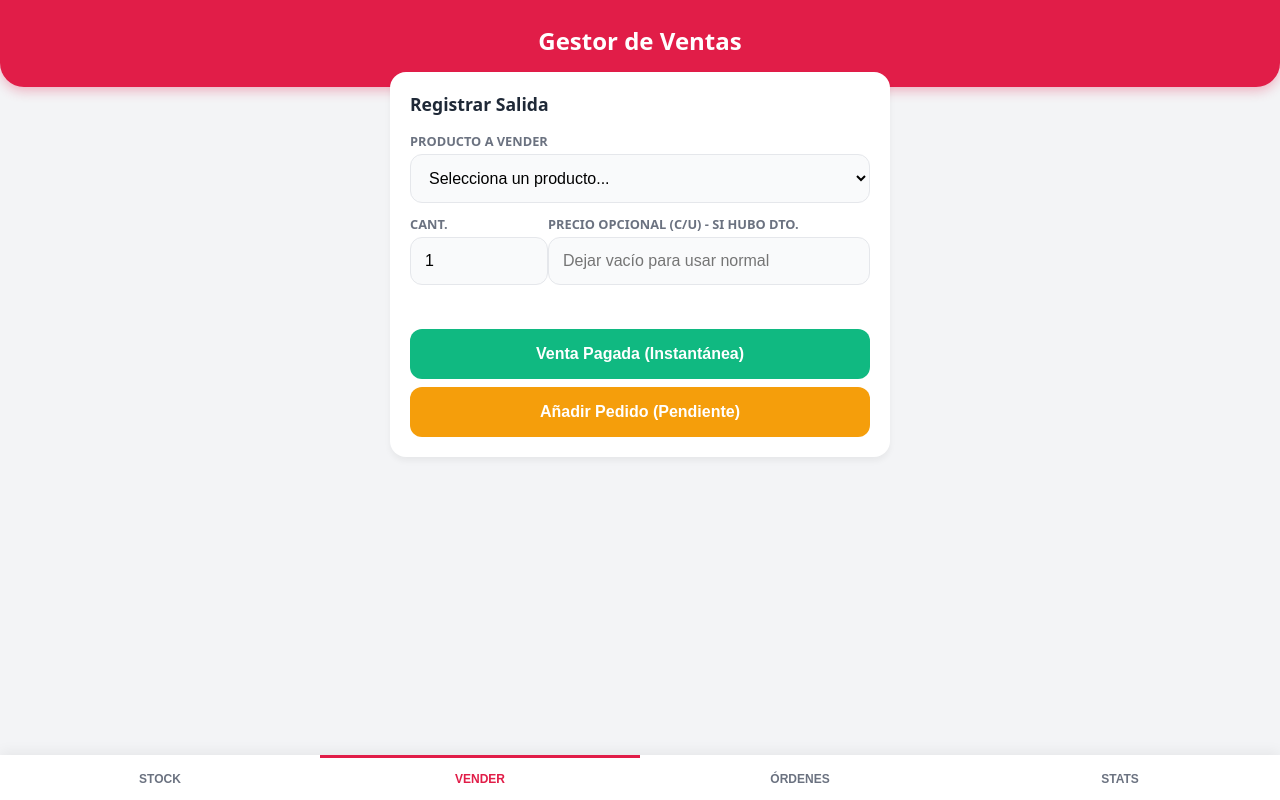
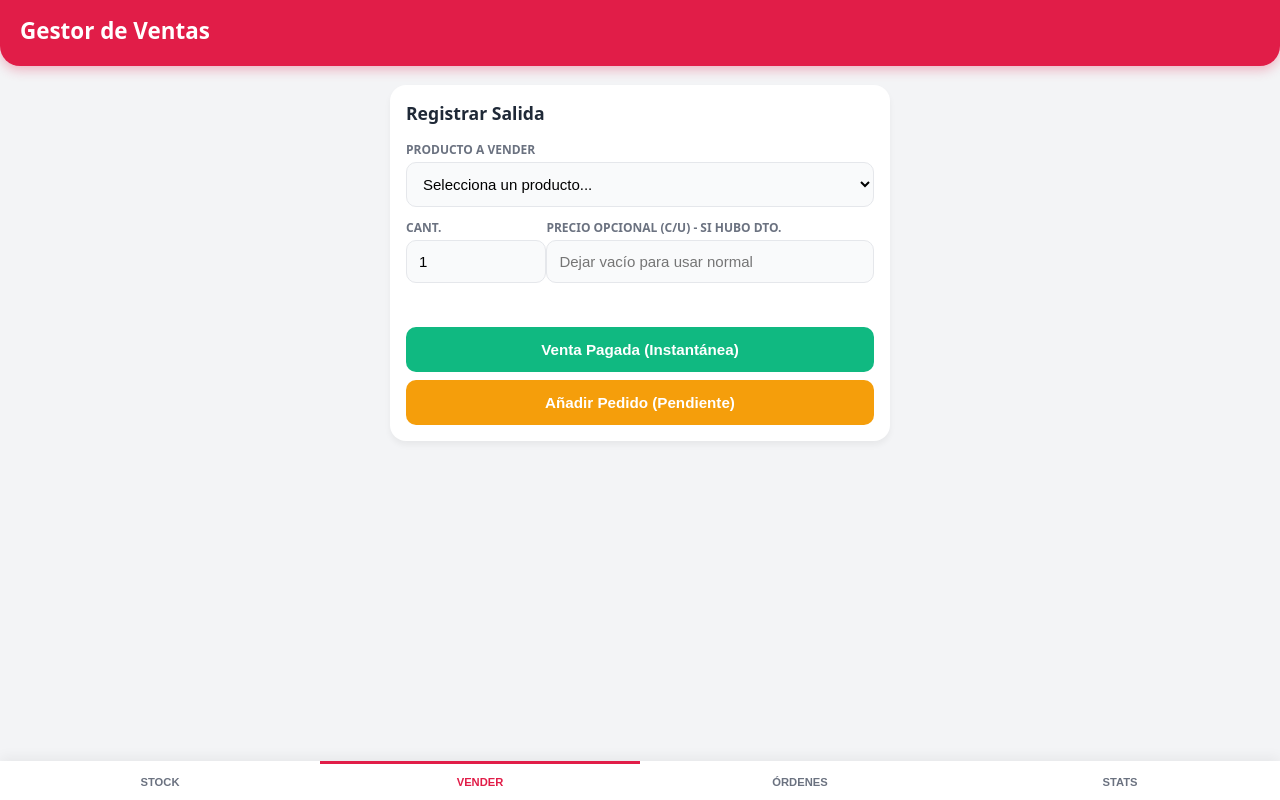
Before and after one commit to FORDjr/Venta22, a React (Vite) app: page / in a window 1280 px wide. Built offline with nearby package versions, Linux system fonts and the light colour scheme.

Commit message:
Actualizar index.css

```diff
--- a/src/index.css
+++ b/src/index.css
@@ -6,6 +6,7 @@
   --text-muted: #6b7280;
   --danger: #ef4444;
   --info: #3b82f6;
+  --purple: #8b5cf6;
 }
 
 body {
@@ -15,30 +16,49 @@ body {
   font-family: system-ui, -apple-system, sans-serif;
   padding-bottom: 80px;
   -webkit-tap-highlight-color: transparent;
+  padding-top: 85px; /* Espacio fijo para el header y evitar solapamientos */
 }
 
+/* Header fijo y limpio */
 .header {
   background: var(--primary);
   color: white;
-  padding: 24px 20px 30px;
+  padding: 15px 20px 20px;
   text-align: center;
+  font-size: 1.4rem;
+  font-weight: 800;
+  border-bottom-left-radius: 20px;
+  border-bottom-right-radius: 20px;
+  box-shadow: 0 4px 12px rgba(225, 29, 72, 0.3);
+  position: fixed;
+  top: 0;
+  left: 0;
+  right: 0;
+  z-index: 50;
+  display: flex;
+  justify-content: space-between;
+  align-items: center;
+}
+
+.menu-btn {
+  background: none;
+  border: none;
+  color: white;
   font-size: 1.5rem;
-  font-weight: 800;
-  border-bottom-left-radius: 24px;
-  border-bottom-right-radius: 24px;
-  box-shadow: 0 4px 12px rgba(225, 29, 72, 0.3);
+  cursor: pointer;
+  padding: 0 10px;
 }
 
 .container {
   padding: 0 16px;
   max-width: 500px;
-  margin: -15px auto 0;
+  margin: 0 auto;
 }
 
 .card {
   background: var(--surface);
   border-radius: 16px;
-  padding: 20px;
+  padding: 16px;
   box-shadow: 0 4px 6px rgba(0,0,0,0.05);
   margin-bottom: 16px;
 }
@@ -52,12 +72,13 @@ body {
 
 .input-group {
   margin-bottom: 12px;
+  width: 100%;
 }
 
 .input-group label {
   display: block;
-  font-size: 0.8rem;
-  font-weight: 600;
+  font-size: 0.75rem;
+  font-weight: 700;
   color: var(--text-muted);
   margin-bottom: 4px;
   text-transform: uppercase;
@@ -65,10 +86,10 @@ body {
 
 input, select {
   width: 100%;
-  padding: 14px;
+  padding: 12px;
   border: 1.5px solid #e5e7eb;
-  border-radius: 12px;
-  font-size: 16px;
+  border-radius: 10px;
+  font-size: 15px;
   background: #f9fafb;
   box-sizing: border-box;
 }
@@ -81,10 +102,10 @@ input:focus, select:focus {
 
 .btn {
   width: 100%;
-  padding: 16px;
+  padding: 14px;
   border: none;
-  border-radius: 12px;
-  font-size: 1rem;
+  border-radius: 10px;
+  font-size: 0.95rem;
   font-weight: 700;
   cursor: pointer;
   margin-top: 8px;
@@ -96,21 +117,23 @@ input:focus, select:focus {
 .btn-warning { background: #f59e0b; }
 .btn-info { background: var(--info); }
 .btn-danger { background: var(--danger); padding: 8px 12px; font-size: 0.85rem; }
+.btn-purple { background: var(--purple); }
 
-.btn-small { padding: 8px 12px; font-size: 0.85rem; border-radius: 8px; }
+.btn-small { padding: 6px 10px; font-size: 0.8rem; border-radius: 6px; margin-top: 0;}
 
 .flex-between { display: flex; justify-content: space-between; align-items: center; }
 .flex-gap { display: flex; gap: 8px; }
 
 .badge {
-  padding: 6px 12px;
-  border-radius: 20px;
-  font-size: 0.75rem;
+  padding: 4px 8px;
+  border-radius: 12px;
+  font-size: 0.7rem;
   font-weight: 800;
 }
 .badge-pending { background: #fef3c7; color: #d97706; }
+.badge-paid { background: #dbeafe; color: #2563eb; } /* Pagado pero no entregado */
+.badge-consignment { background: #f3e8ff; color: #7e22ce; }
 
-/* Navegación inferior ajustada para 4 ítems */
 .nav-bottom {
   position: fixed;
   bottom: 0;
@@ -125,10 +148,10 @@ input:focus, select:focus {
 
 .nav-item {
   flex: 1;
-  padding: 14px 0;
+  padding: 12px 0;
   text-align: center;
-  font-weight: 600;
-  font-size: 0.75rem; /* Letra más chica para que entren 4 */
+  font-weight: 700;
+  font-size: 0.7rem;
   color: var(--text-muted);
   border: none;
   background: none;
@@ -144,13 +167,39 @@ input:focus, select:focus {
 
 .item-list { border-left: 4px solid var(--primary); padding-left: 12px; }
 
-/* Estilos de Estadísticas */
 .stat-box {
   background: #f9fafb;
-  padding: 16px;
-  border-radius: 12px;
+  padding: 12px;
+  border-radius: 10px;
   text-align: center;
   border: 1px solid #e5e7eb;
 }
-.stat-value { font-size: 1.4rem; font-weight: 900; color: var(--text); }
-.stat-label { font-size: 0.75rem; color: var(--text-muted); text-transform: uppercase; font-weight: 700;}
+.stat-value { font-size: 1.2rem; font-weight: 900; color: var(--text); }
+.stat-label { font-size: 0.7rem; color: var(--text-muted); text-transform: uppercase; font-weight: 800;}
+
+/* Sidebar */
+.sidebar {
+  position: fixed;
+  top: 0;
+  left: -280px;
+  width: 280px;
+  height: 100%;
+  background: white;
+  z-index: 2000;
+  transition: left 0.3s ease;
+  box-shadow: 4px 0 15px rgba(0,0,0,0.1);
+  padding: 20px;
+  box-sizing: border-box;
+}
+.sidebar.open { left: 0; }
+.sidebar-overlay {
+  position: fixed;
+  top: 0;
+  left: 0;
+  width: 100%;
+  height: 100%;
+  background: rgba(0,0,0,0.5);
+  z-index: 1999;
+  display: none;
+}
+.sidebar-overlay.open { display: block; }
```
